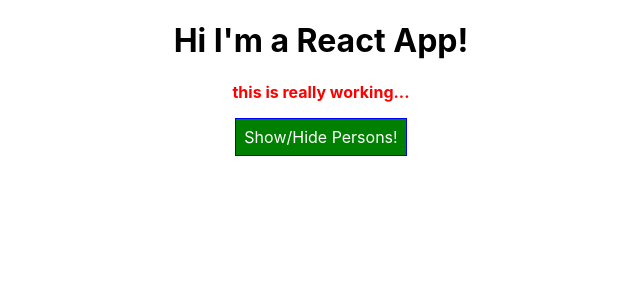
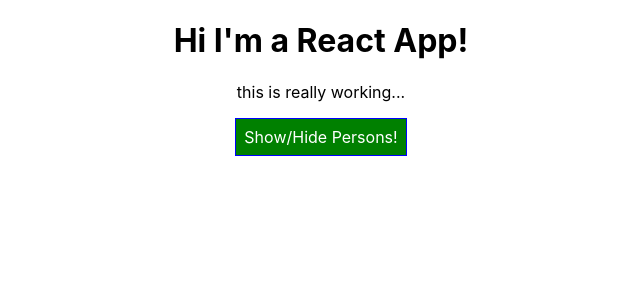
Before and after one commit to joshseyda/react-prax, a React (Create React App) app: page / in a window 1280 px wide. Shown: the top 300 px of the page, without its empty margins (319-959 px from the left). Built offline with nearby package versions, Linux system fonts and the light colour scheme.

Commit message:
styling, everything is javascript

```diff
--- a/src/App.js
+++ b/src/App.js
@@ -70,12 +70,17 @@
             style.backgroundColor = 'red';
         }
 
-        let classes = ['red', 'bold'].join(' ');
-
+        const classes = [];
+        if (this.state.persons.length <= 2){
+            classes.push('red'); //classes =['red']
+        }
+        if (this.state.persons.length <= 1){
+            classes.push('bold'); //classes =['red', 'bold']
+        }
         return (
         <div className = "App">
             <h1>Hi I'm a React App!</h1>
-            <p className={classes}>this is really working...</p>
+            <p className={classes.join(' ')}>this is really working...</p>
             <button
                 style={style}
                 onClick={() => this.togglePersonsHandler() }>
```
